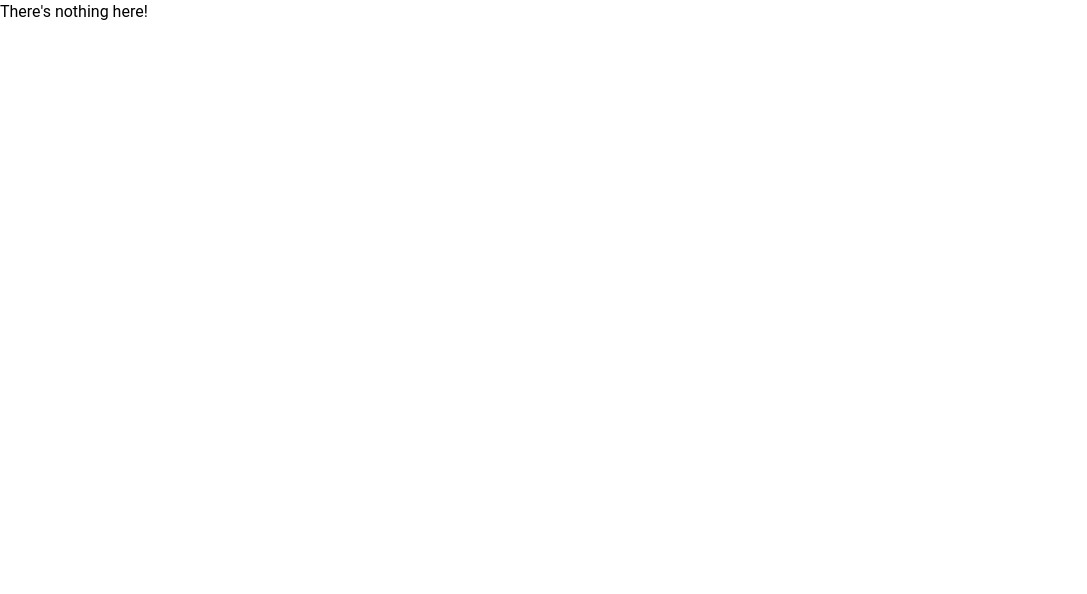
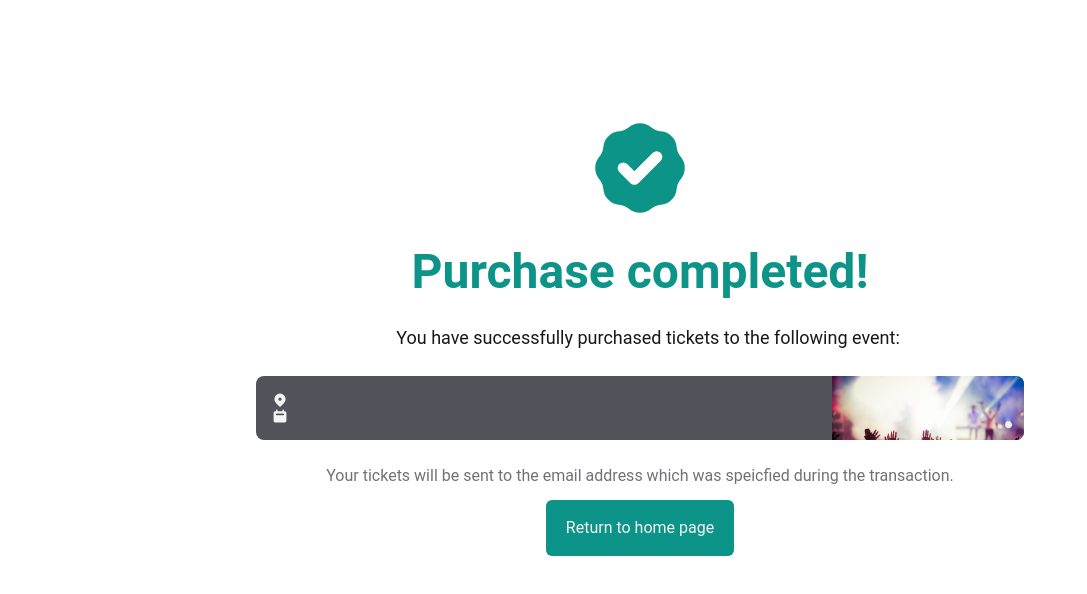
Before and after one commit to mebn/biljettsystem, a React (Create React App) app in the folder client/: page /purchase-complete/1 in a window 1280 px wide. Shown: the top 594 px of the page, without its empty margins (0-1087 px from the left). Built offline with nearby package versions, Linux system fonts and the light colour scheme; no server answers.

Commit message:
fixed params

```diff
--- a/client/src/App.js
+++ b/client/src/App.js
@@ -18,9 +18,9 @@ const App = () => (
         <Route path="/" element={<Home />} />
         <Route path="/example-page" element={<ExamplePage />} />
         <Route path="/api-testing" element={<ApiTesting />} />
-        <Route path="/purchase-complete" element={<PurchaseComplete />} />
         <Route path="/event/:eventId" element={<Event />} />
         <Route path="/event/:eventId/book" element={<EventTransaction />} />
+        <Route path="/purchase-complete/:eventId" element={<PurchaseComplete />} />
 
         <Route path="*" element={<NotFound />} />
       </Routes>
--- a/client/src/pages/PurchaseComplete/PurchaseComplete.js
+++ b/client/src/pages/PurchaseComplete/PurchaseComplete.js
@@ -1,6 +1,6 @@
 import { BadgeCheckIcon } from '@heroicons/react/solid'
 import { useState, useEffect } from "react";
-import { useParams, Link } from "react-router-dom";
+import { useParams } from "react-router-dom";
 import CompletedEvent from "../../components/CompletedEvent/CompletedEvent";
 
 const PurchaseComplete = () => {
@@ -10,7 +10,7 @@ const PurchaseComplete = () => {
     const [date, setDate] = useState("")
     const [address, setAddress] = useState("")
 
-
+    let params = useParams();
     let eventIdParam = params.eventId;
 
     useEffect(() => {
@@ -27,8 +27,6 @@ const PurchaseComplete = () => {
 
             const d = new Date(data.starttime);
             setDate(d.toLocaleString('sv-SE', {timeZone: 'UTC'}).slice(0,-3));
-
-            //console.log(data);
         });
     }, [eventIdParam])
 
```
